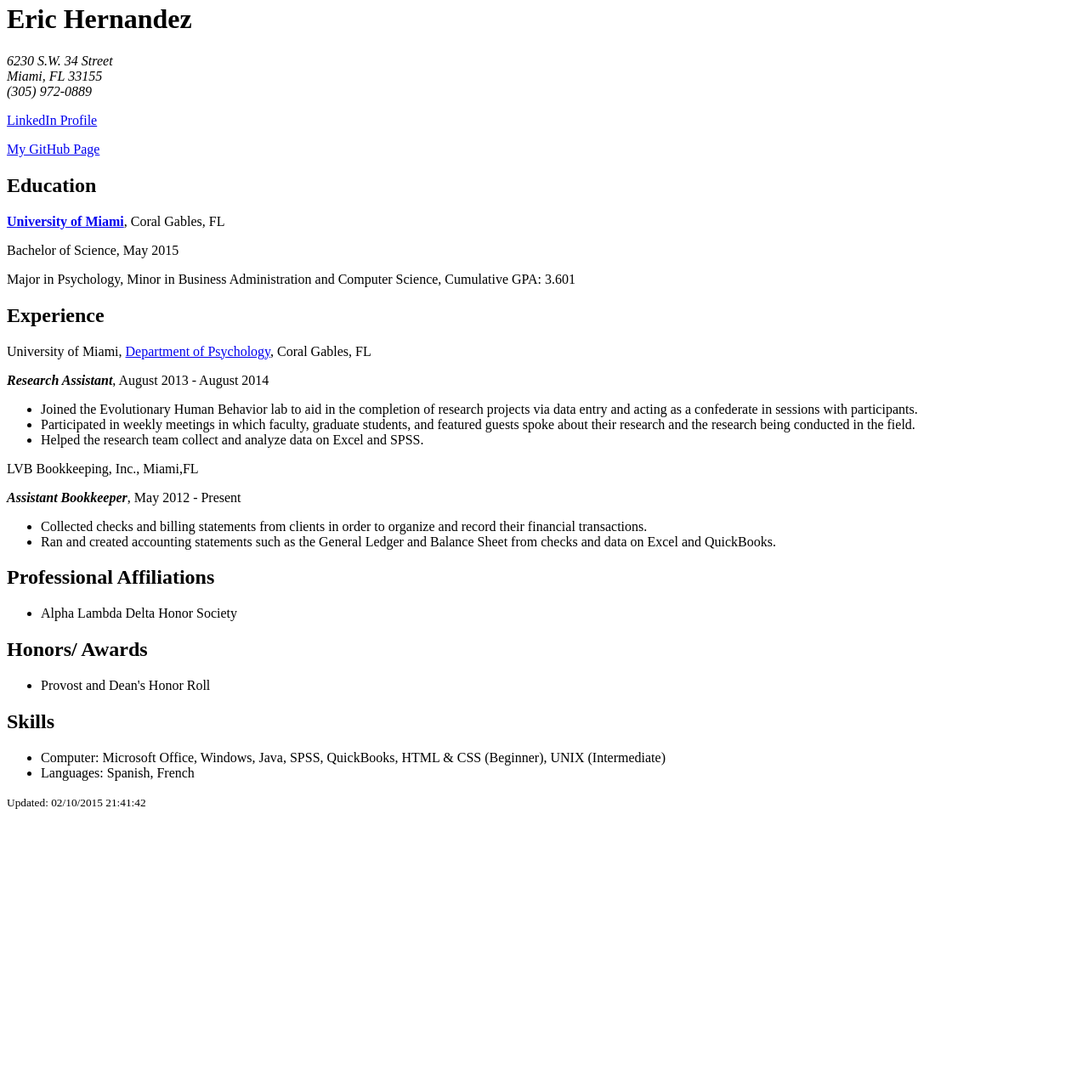
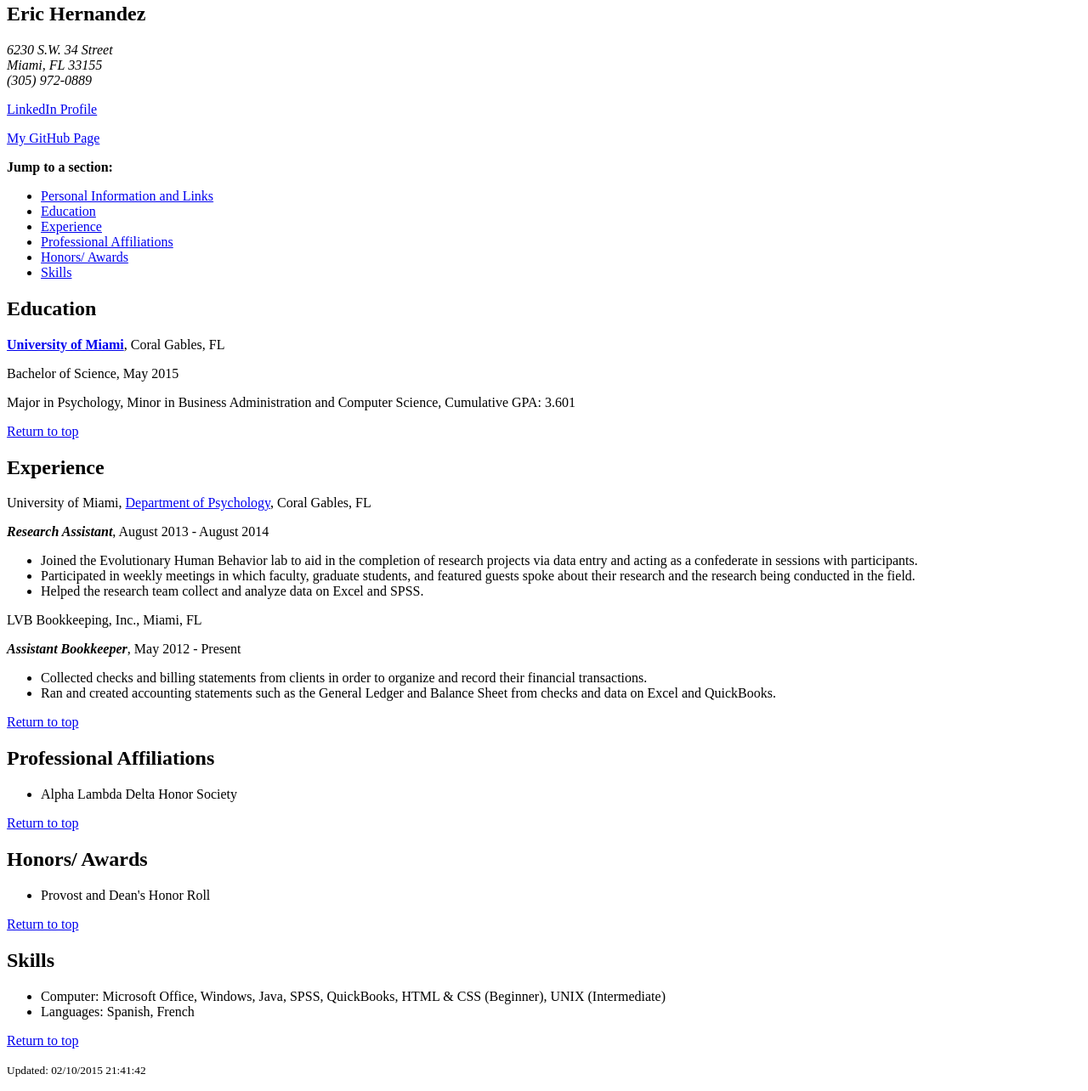
Before and after one commit to Eric-Hernandez/Eric-Hernandez.github.io, a plain HTML site: page resume.html in a window 1280 px wide. Shown: the part 17-1301 px from the top of the page at 85% size. Before the commit the page ends 986 px from the top, so only its background shows below. Drawn offline with Linux system fonts and the light colour scheme.

Commit message:
Added a navigation pane and cleaned up the code

```diff
--- a/resume.html
+++ b/resume.html
@@ -7,7 +7,11 @@
 
   <body>
     <header>
+      <section id="top">
         <h1>Eric Hernandez</h1>
+      </section>
+
+      <section id="info">
         <address>
           6230 S.W. 34 Street<br/>
           Miami, FL 33155</br>
@@ -15,18 +19,35 @@
         </address>
         <p><a href='https://linkedin.com/in/EricHernandez92'>LinkedIn Profile</a></p>
         <p><a href='https://github.com/Eric-Hernandez'>My GitHub Page</a></p>
+      </section>
     </header>
 
-  <section>
+    <nav>
+      <p><strong>Jump to a section:</strong></p>
+      <ul>
+        <li><a href="#info">Personal Information and Links</a></li>
+        <li><a href="#education">Education</a></li>
+        <li><a href="#experience">Experience</a></li>
+        <li><a href="#affiliations">Professional Affiliations</a></li>
+        <li><a href="#honors">Honors/ Awards</a></li>
+        <li><a href="#skills">Skills</a></li>
+      </ul>
+    </nav>
+
+    <section id="education">
       <h2>Education</h2>
 
       <article>
-      <p><a href="http://miami.edu/"><strong>University of Miami</strong></a>, Coral Gables, FL</p>
+        <p><a href="http://www.miami.edu/"><strong>University of Miami</strong></a>, Coral Gables, FL</p>
         <p>Bachelor of Science, May 2015</p>
         <p>Major in Psychology, Minor in Business Administration and Computer Science, Cumulative GPA: 3.601</p>
       </article>
 
-    <section>
+      <p><a href="#top">Return to top</a></p>
+    </section>
+
+
+    <section id="experience">
       <h2>Experience</h2>
 
       <article>
@@ -37,17 +58,22 @@
           <li>Participated in weekly meetings in which faculty, graduate students, and featured guests spoke about their research and the research being conducted in the field.</li>
           <li>Helped the research team collect and analyze data on Excel and SPSS.</li>
         </ul>
+      </article>
 
-        <p>LVB Bookkeeping, Inc., Miami,FL</p>
+      <article>
+        <p>LVB Bookkeeping, Inc., Miami, FL</p>
         <p><strong><em>Assistant Bookkeeper</em></strong>, May 2012 - Present</p>
         <ul>
           <li>Collected checks and billing statements from clients in order to organize and record their financial transactions.</li>
           <li>Ran and created accounting statements such as the General Ledger and Balance Sheet from checks and data on Excel and QuickBooks.</li>
         </ul>
       </article>
+
+      <p><a href="#top">Return to top</a></p>
     </section>
 
-    <section>
+
+    <section id="affiliations">
       <h2>Professional Affiliations</h2>
 
       <article>
@@ -55,9 +81,12 @@
           <li>Alpha Lambda Delta Honor Society</li>
         </ul>
       </article>
+
+      <p><a href="#top">Return to top</a></p>
     </section>
 
-    <section>
+
+    <section id="honors">
       <h2>Honors/ Awards</h2>
 
       <article>
@@ -65,9 +94,12 @@
           <li>Provost and Dean's Honor Roll</li>
         </ul>
       </article>
+
+      <p><a href="#top">Return to top</a></p>
     </section>
 
-    <section>
+
+    <section id="skills">
       <h2>Skills</h2>
 
       <article>
@@ -76,7 +108,10 @@
           <li>Languages: Spanish, French</li>
         </ul>
       </article>
+
+      <p><a href="#top">Return to top</a></p>
     </section>
+
 
     <footer>
       <script>
```
Lines whose indentation alone changed are shown as unchanged.
